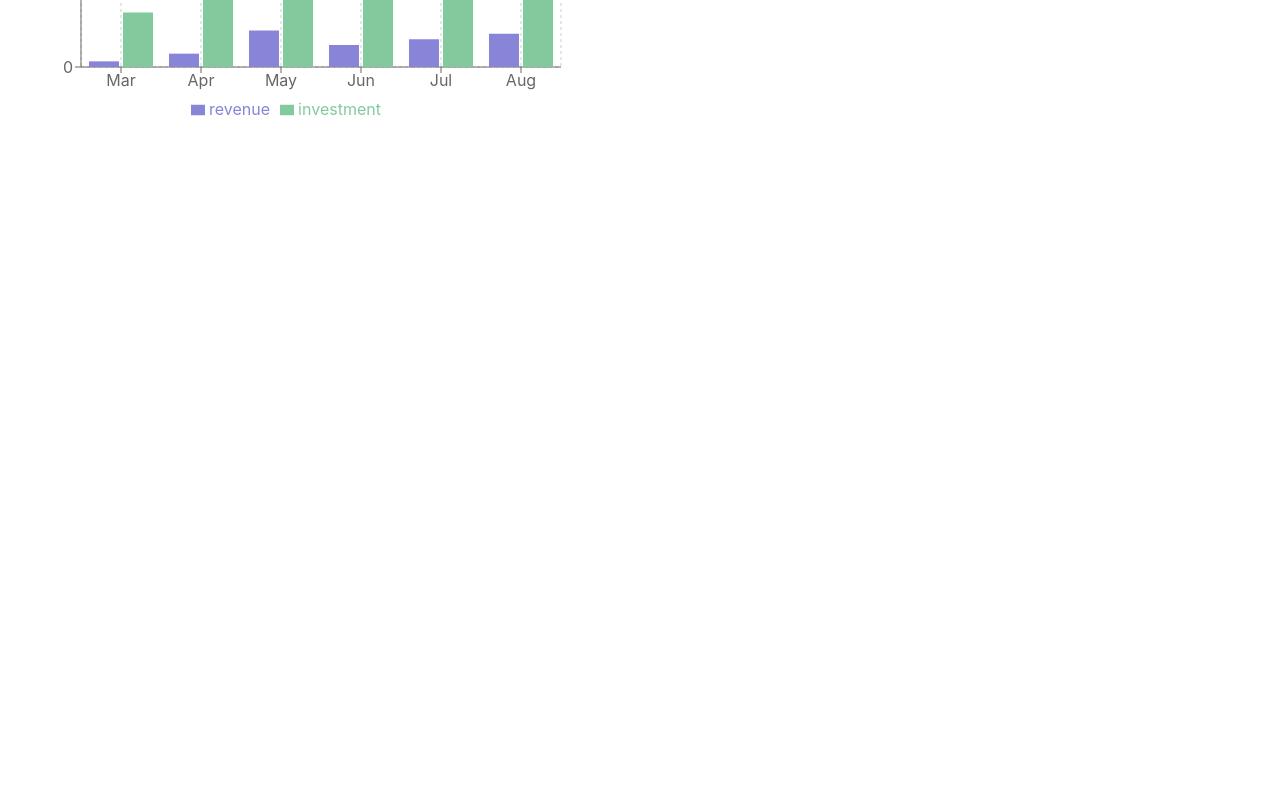
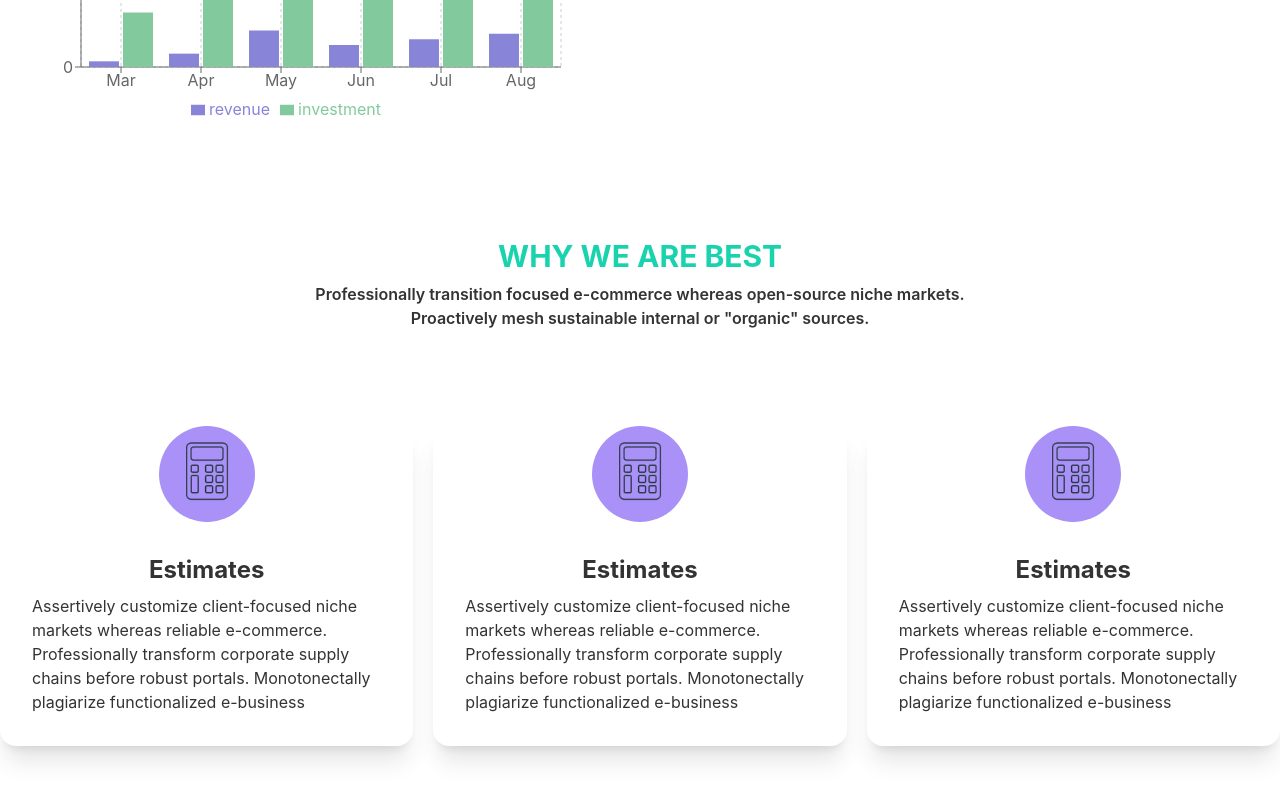
Before and after one commit to epshita-shima/refrigaration-technology-client-side, a React (Create React App) app: page / in a window 1280 px wide. Shown: the part 2245-3045 px from the top of the page. Before the commit the page ends 2451 px from the top, so only its background shows below. Built offline with nearby package versions, Linux system fonts and the light colour scheme.

Commit message:
promote best for company added

```diff
--- a/src/Pages/Home/Home.js
+++ b/src/Pages/Home/Home.js
@@ -1,6 +1,7 @@
 import React from 'react';
 import Banner from './Banner';
 import BusinessSummary from './BusinessSummary';
+import PromoteBest from './PromoteBest';
 import ServiceParts from './ServiceParts';
 
 const Home = () => {
@@ -9,6 +10,7 @@ const Home = () => {
             <Banner></Banner>
             <ServiceParts></ServiceParts>
             <BusinessSummary></BusinessSummary>
+            <PromoteBest></PromoteBest>
         </div>
     );
 };
--- /dev/null
+++ b/src/Pages/Home/Promote.js
@@ -0,0 +1,17 @@
+import React from 'react';
+
+const Promote = ({ promote }) => {
+    return (
+        <div>
+            <div class="card lg:max-w-lg bg-base-100 shadow-xl">
+                <figure><img className='w-24 h-24 bg-primary rounded-full' src={promote.img} alt="review" /></figure>
+                <div class="card-body">
+                    <h2 class="text-center text-2xl font-bold">{promote.name}</h2>
+                    <p>{promote.description}</p>
+                </div>
+            </div>
+        </div>
+    );
+};
+
+export default Promote;
--- /dev/null
+++ b/src/Pages/Home/PromoteBest.js
@@ -0,0 +1,45 @@
+import React from 'react';
+import calculator from '../../assets/image/calculator.png';
+import Promote from './Promote';
+
+const PromoteBest = () => {
+    const promotes = [
+        {
+            _id: 1,
+            name: 'Estimates',
+            img: calculator,
+            description: 'Assertively customize client-focused niche markets whereas reliable e-commerce. Professionally transform corporate supply chains before robust portals. Monotonectally plagiarize functionalized e-business'
+        },
+        {
+            _id: 2,
+            name: 'Estimates',
+            img: calculator,
+            description: 'Assertively customize client-focused niche markets whereas reliable e-commerce. Professionally transform corporate supply chains before robust portals. Monotonectally plagiarize functionalized e-business'
+        },
+        {
+            _id: 3,
+            name: 'Estimates',
+            img: calculator,
+            description: 'Assertively customize client-focused niche markets whereas reliable e-commerce. Professionally transform corporate supply chains before robust portals. Monotonectally plagiarize functionalized e-business'
+        }
+    ]
+    return (
+        <div className='my-24'>
+            <div div className='text-center mb-24' >
+                <h3 className='text-accent text-3xl font-bold uppercase mb-2'>Why we are best</h3>
+                <p className='font-semibold'>Professionally transition focused e-commerce whereas open-source niche markets. <br /> Proactively mesh sustainable internal or "organic" sources.</p>
+            </div >
+
+            <div className='grid sm:grid-cols-1 md:grid-cols-2 lg:grid-cols-3 gap-5'>
+                {
+                    promotes.map(promote => <Promote
+                        key={promote._id}
+                        promote={promote}
+                    ></Promote>)
+                }
+            </div>
+        </div>
+    );
+};
+
+export default PromoteBest;
```
